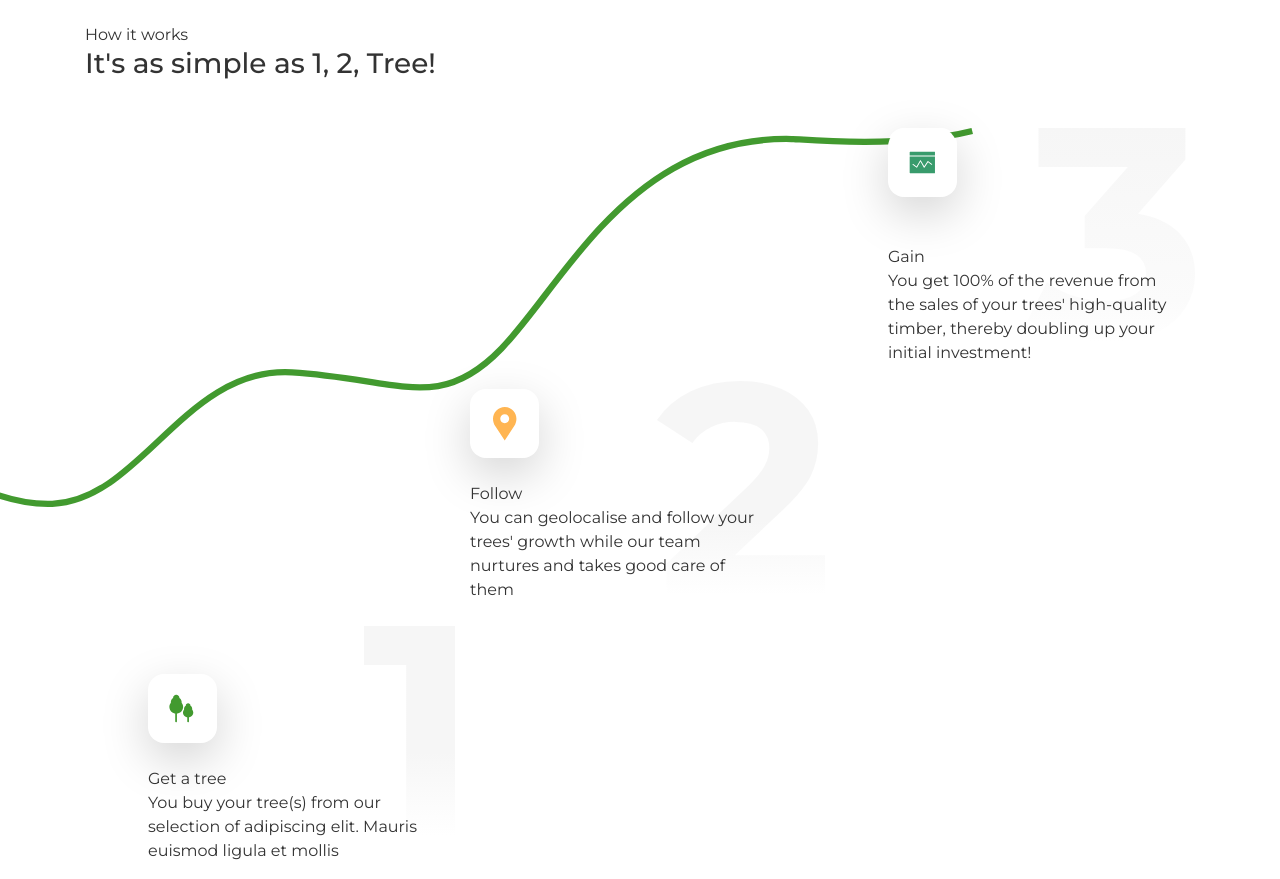
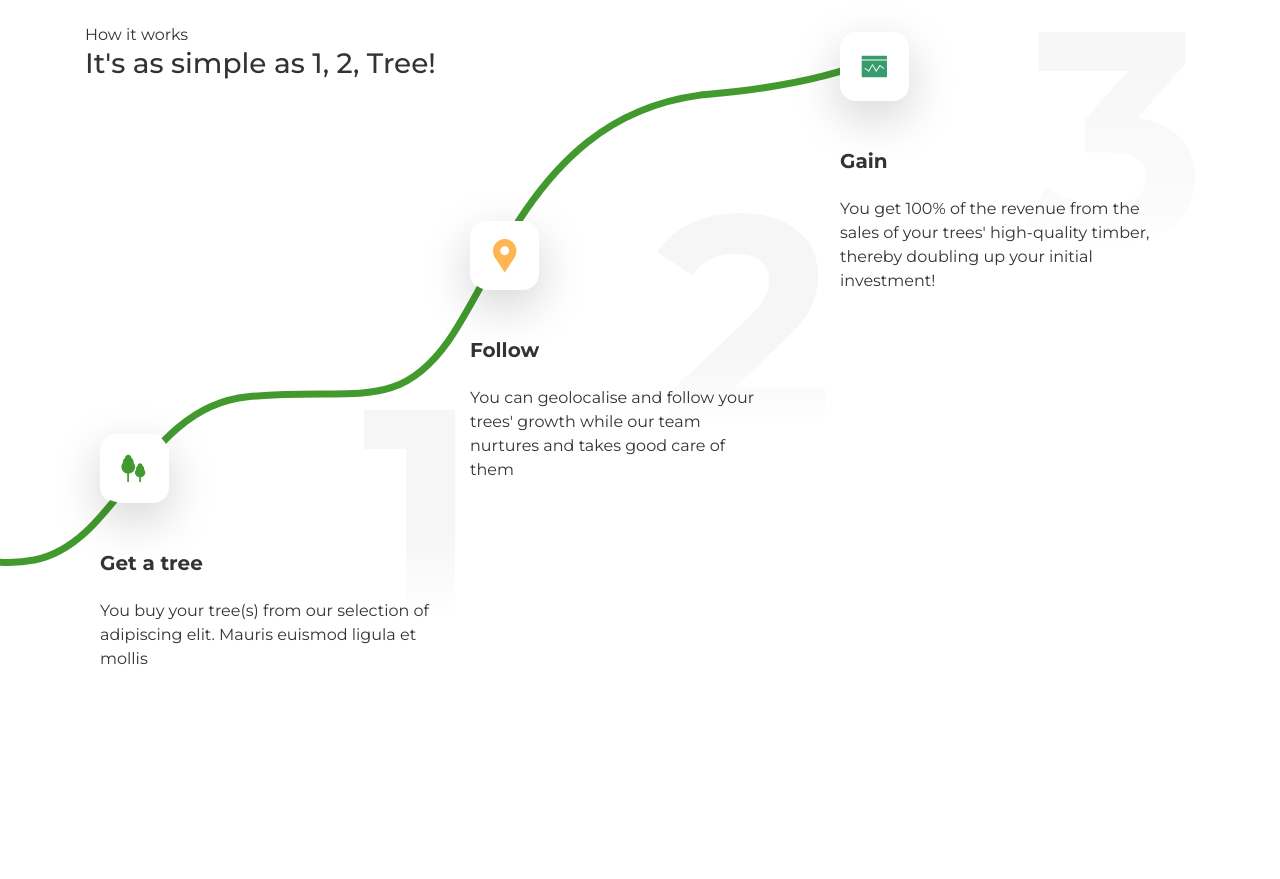
Before and after one commit to VladimirDima/ecotree-test, a website with bundled scripts: page index.html in a window 1280 px wide. Shown: the part 1040-1919 px from the top of the page. After the commit the page ends 1727 px from the top, so only its background shows below. Built offline with nearby package versions, Linux system fonts and the light colour scheme; files whose address does not match are found by name.

Commit message:
finished responsive how-it-works section

```diff
--- a/index.html
+++ b/index.html
@@ -77,46 +77,46 @@
             </div>
             <div class="container flex-wrap position-relative how-it-works">
                 <!-- turn this into the img with media queries in it -->
-                <img src="./assets/img/graphics/Courbe.svg" class="position-absolute w-100 line" alt="">
+                <img src="./assets/img/graphics/line-lg.svg" class="position-absolute line" alt="">
                 <img src="./assets/img/graphics/line-mobile.svg" class="position-absolute w-100 mobile-line" alt="">
-                <div class="row my-6 my-sm-7 my-md-0 how-it-works-card order-3">
+                <div class="row my-6 my-sm-7 my-md-0 mt-md-n7 how-it-works-card order-3">
                     <div class="col-md-4 d-flex align-items-end first-step">
-                        <div class="d-flex align-items-start align-items-md-start flex-md-column pl-5">
+                        <div class="d-flex align-items-start align-items-md-start flex-md-column pl-5 pl-md-0">
                             <div class="how-it-works-img-wrapper">
-                                <img src="./assets/img/icons/tree-icon.svg" class="rounded-1 mr-2 shadow-lg mb-4 how-it-works-icon" alt="">
+                                <img src="./assets/img/icons/tree-icon.svg" class="rounded-1 mr-2 shadow-lg mb-5 how-it-works-icon" alt="">
                             </div>
                             <div class="how-it-works-text">
-                                <div class="how-it-works-title">Get a tree</div>
+                                <h5 class="mb-4 font-weight-bold how-it-works-title">Get a tree</h5>
                                 <p class="how-it-works-description">You buy your tree(s) from our selection of adipiscing elit. Mauris euismod ligula et mollis</p>
                             </div>
                         </div>
                     </div>
                 </div>
-                <div class="row my-6 my-md-0 how-it-works-card order-2">
+                <div class="row my-6 my-md-0 mt-md-n7 how-it-works-card order-2">
                     <div class="col-md-4"></div>
                     <div class="col-md-4 d-flex align-items-end second-step">
                         <div class="d-flex align-items-start align-items-md-start flex-md-column my-2 pr-4 pr-sm-5">
                             <div class="how-it-works-img-wrapper-inverted">
-                                <img src="./assets/img/icons/pin-icon.svg" class="rounded-1 shadow-lg mb-4 ml-3 ml-md-0 how-it-works-icon" alt="">
+                                <img src="./assets/img/icons/pin-icon.svg" class="rounded-1 shadow-lg mb-5 ml-3 ml-md-0 how-it-works-icon" alt="">
                             </div>
                             <div class="how-it-works-text-inverted">
-                                <div class="how-it-works-title">Follow</div>
+                                <h5 class="mb-4 font-weight-bold how-it-works-title">Follow</h5>
                                 <p class="how-it-works-description">You can geolocalise and follow your trees' growth while our team nurtures and takes good care of them</p>
                             </div>
                         </div>
                     </div>
                     <div class="col-md-4"></div>
                 </div>
-                <div class="row my-6 my-sm-7 my-md-0 how-it-works-card order-1">
+                <div class="row my-6 my-sm-7 my-md-0 mt-md-n7 how-it-works-card order-1">
                     <div class="col-md-4"></div>
                     <div class="col-md-4"></div>
                     <div class="col-md-4 d-flex align-items-end third-step">
-                        <div class="d-flex align-items-start align-items-md-start flex-md-column pl-5">
+                        <div class="d-flex align-items-start align-items-md-start flex-md-column pl-5 pl-md-0">
                             <div class="how-it-works-img-wrapper">
                                 <img src="./assets/img/icons/graph-icon.svg" class="rounded-1 shadow-lg mb-5 mr-2 how-it-works-icon" alt="">
                             </div>
                             <div class="how-it-works-text">
-                                <div class="how-it-works-title">Gain</div>
+                                <h5 class="mb-4 font-weight-bold how-it-works-title">Gain</h5>
                                 <p class="how-it-works-description">You get 100% of the revenue from the sales of your trees' high-quality timber, thereby doubling up your initial investment!</p>
                             </div>
                         </div>
--- a/scss/custom-styles.scss
+++ b/scss/custom-styles.scss
@@ -8,6 +8,7 @@
     // Toggle global options
     $enable-gradients: true;
     $enable-shadows: true;
+    $enable-negative-margins: true;
     @import "bootstrap/scss/functions"; // Required
     @import "bootstrap/scss/variables"; // Required
     @import "custom-variables"; // Overriding default bootstrap variables
@@ -74,9 +75,22 @@
 
     .line {
         display: none;
-        right: 20%;
+        width: 140%;
+        right: 11%;
+        top: 9rem;
+        transform: rotate(-29deg);
         @include media-breakpoint-up(md) {
             display: block;
+        }
+        @include media-breakpoint-up(lg) {
+            right: 20%;
+            top: 4rem;
+            transform: rotate(-14deg);
+        }
+        @include media-breakpoint-up(xl) {
+            right: 23%;
+            top: 2rem;
+            transform: rotate(-9deg);
         }
     }
 
```
Also changed, not shown: assets/css/custom-styles.css, assets/img/graphics/line-lg.svg (added), 1 other file.
